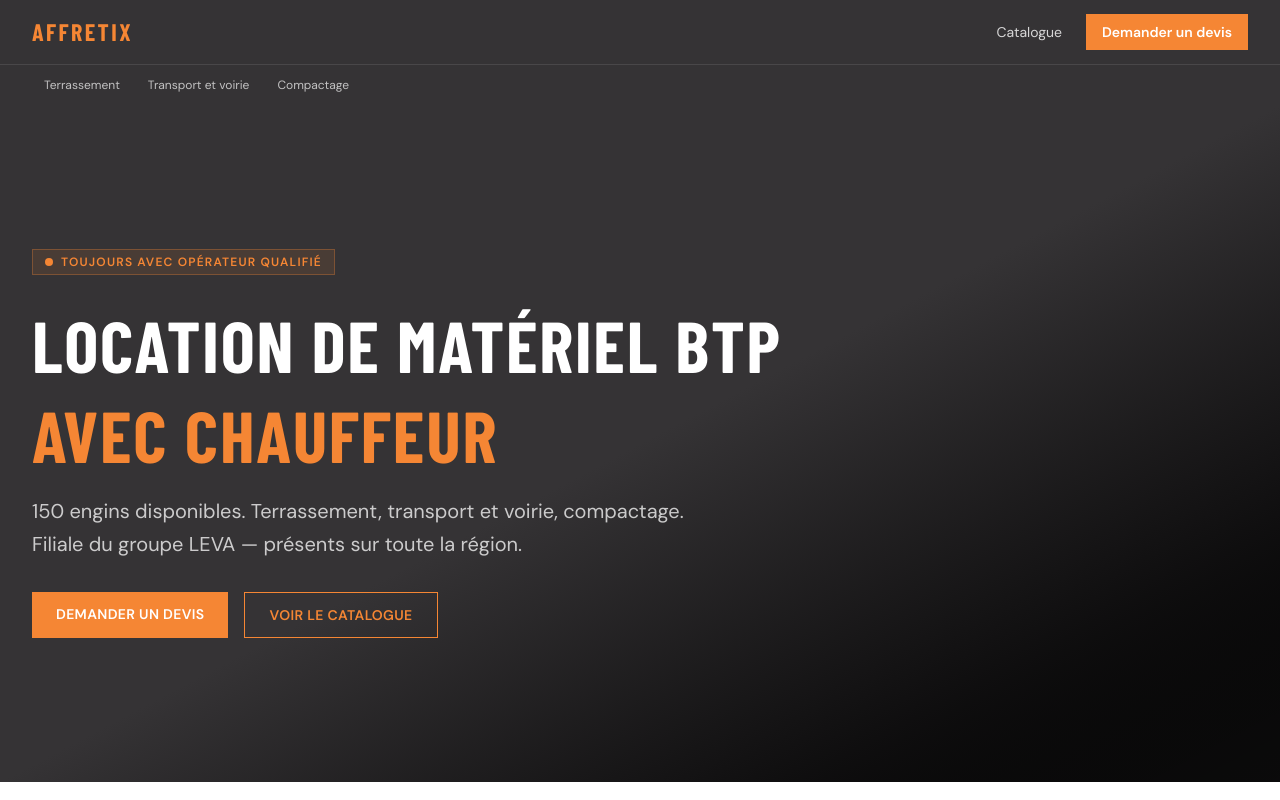
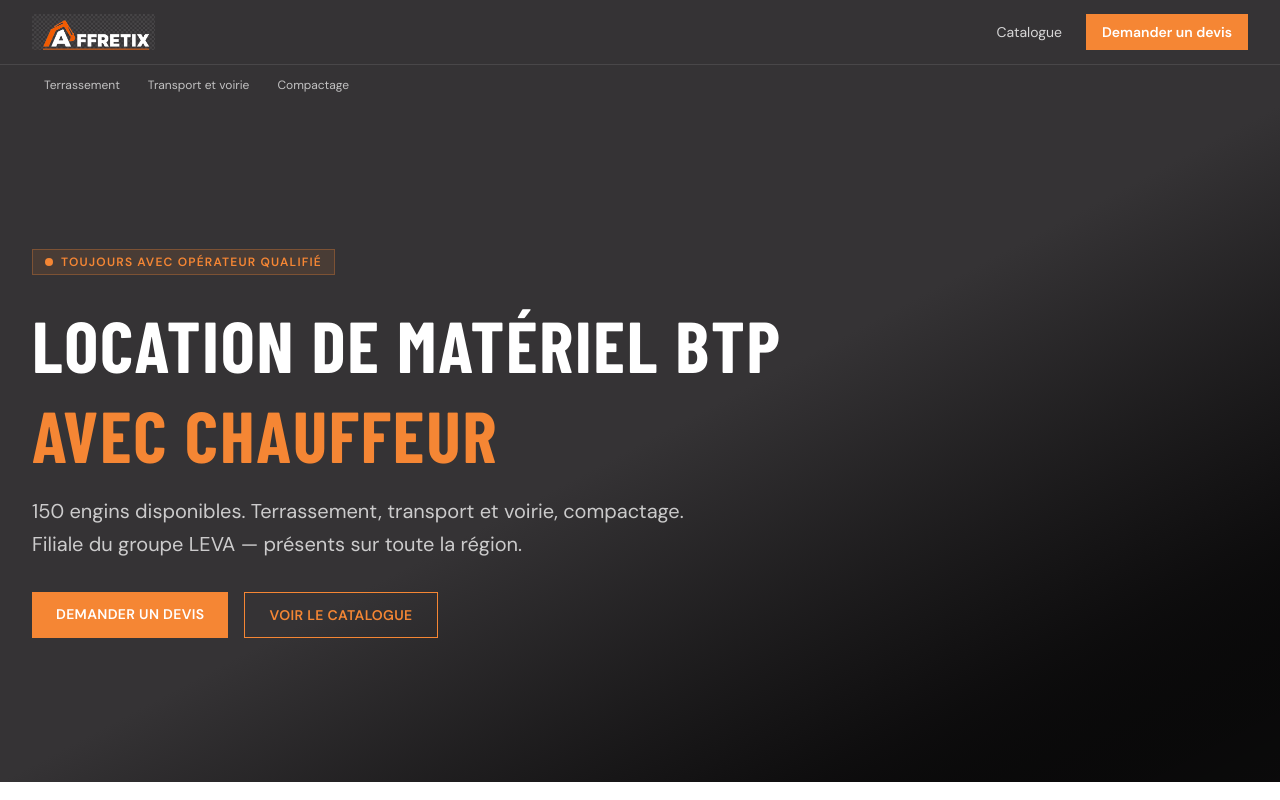
Before and after one commit to RomainRCD/Affretix_website, a Next.js app: page / in a window 1280 px wide. Shown: the top 800 px of the page. Built offline with nearby package versions, Linux system fonts and the light colour scheme.

Commit message:
Update Header.tsx

```diff
--- a/src/components/layout/Header.tsx
+++ b/src/components/layout/Header.tsx
@@ -7,8 +7,13 @@
     <header className="bg-grey-dark text-white">
       {/* Top bar: brand + CTA */}
       <div className="max-w-7xl mx-auto px-4 sm:px-6 lg:px-8 flex items-center justify-between h-16">
-        <Link href="/" className="font-heading text-2xl font-bold text-orange uppercase tracking-widest">
-          Affretix
+        <Link href="/" className="flex items-center" aria-label="Affretix — accueil">
+          {/* eslint-disable-next-line @next/next/no-img-element */}
+          <img
+            src="/logo-affretix-blanc-compact.png"
+            alt="Affretix — Location de matériel avec chauffeur"
+            className="h-9 w-auto"
+          />
         </Link>
         <nav className="hidden lg:flex items-center gap-6">
           <Link
```
